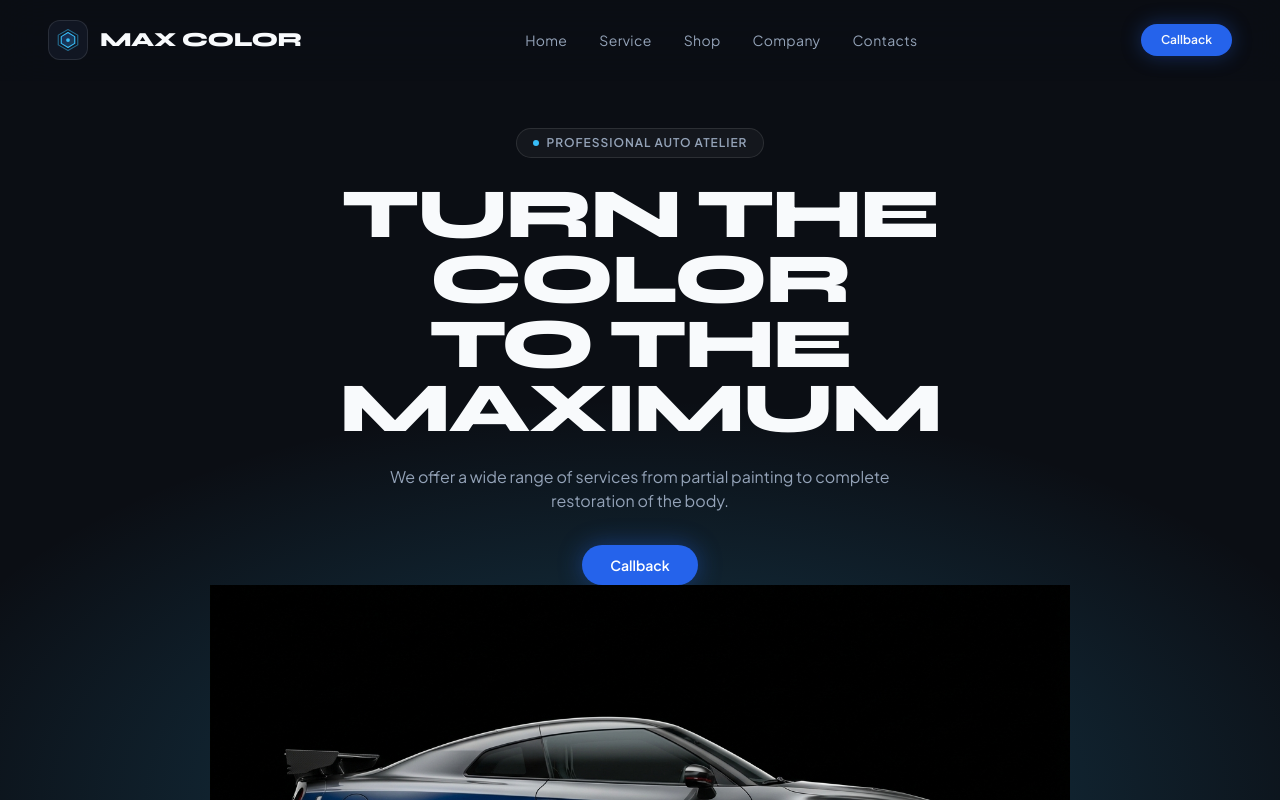
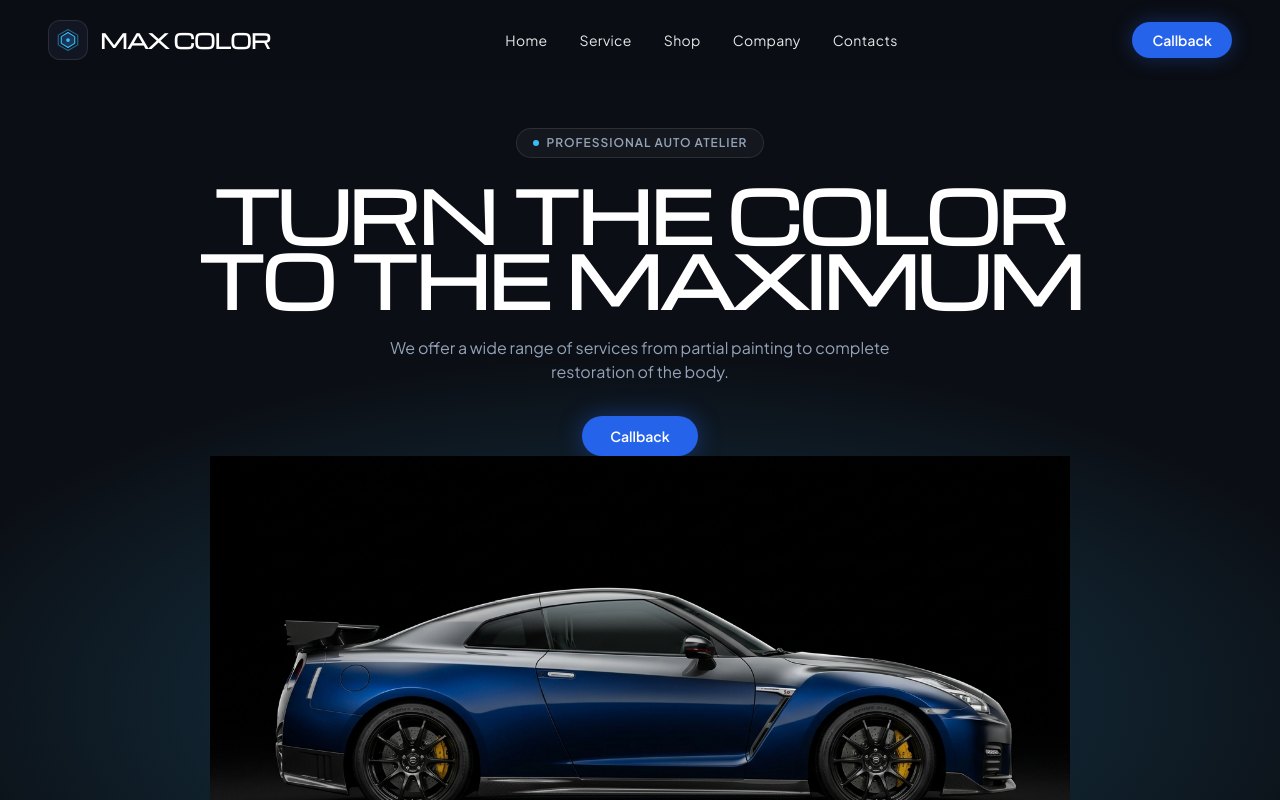
Before and after one commit to Adem-elwafi/aura-auto-atelier, a React (Vite) app: page / in a window 1280 px wide. Shown: the top 800 px of the page. Built offline with nearby package versions, Linux system fonts and the light colour scheme.

Commit message:
chore(typography): migrate to Michroma font and deploy GT-R hero assets

```diff
--- a/index.html
+++ b/index.html
@@ -8,9 +8,9 @@
     <title>MAX COLOR | Professional Auto Atelier</title>
     <link rel="preconnect" href="https://fonts.googleapis.com">
     <link rel="preconnect" href="https://fonts.gstatic.com" crossorigin>
-    <!-- Preload Syne to prevent Flash of Unstyled Text on hero headline -->
-    <link rel="preload" as="style" href="https://fonts.googleapis.com/css2?family=Syne:wght@700;800&family=Plus+Jakarta+Sans:wght@400;500;600&display=swap">
-    <link href="https://fonts.googleapis.com/css2?family=Syne:wght@700;800&family=Plus+Jakarta+Sans:wght@400;500;600&display=swap" rel="stylesheet" media="all">
+    <!-- Preload Michroma to prevent Flash of Unstyled Text on hero headline -->
+    <link rel="preload" as="style" href="https://fonts.googleapis.com/css2?family=Michroma&family=Plus+Jakarta+Sans:wght@400;500;600&display=swap">
+    <link href="https://fonts.googleapis.com/css2?family=Michroma&family=Plus+Jakarta+Sans:wght@400;500;600&display=swap" rel="stylesheet" media="all">
   </head>
   <body class="bg-canvas text-textPrimary font-body antialiased min-h-screen">
     <div id="root"></div>
--- a/src/assets/images/index.ts
+++ b/src/assets/images/index.ts
@@ -9,7 +9,8 @@ export interface AssetImageMeta {
   sizeKb: number;
 }
 
-// Hero Vehicle Assets
+import heroGtrRaw from './hero/hero_gtr_raw.jpg';
+import heroGtrFinished from './hero/hero_gtr_finished.jpg';
 import heroVehicleCutout from './hero/hero_vehicle.webp';
 import heroVehicleShadow from './hero/hero_vehicle_shadow.webp';
 import gtrBeingPainted from './hero/gtr_being_painted.jpg';
@@ -26,6 +27,8 @@ import serviceWindowTint from './services/service_window_tint.webp';
 import footerShowcase from './footer/footer_showcase.webp';
 
 export const HERO_ASSETS = {
+  raw: heroGtrRaw,
+  finished: heroGtrFinished,
   cutout: heroVehicleCutout,
   shadow: heroVehicleShadow,
   beingPainted: gtrBeingPainted,
--- a/src/components/layout/Navbar.tsx
+++ b/src/components/layout/Navbar.tsx
@@ -74,7 +74,7 @@ export function Navbar({ onRequestCallback }: NavbarProps) {
             </svg>
           </div>
 
-          <span className="font-display font-extrabold text-xl tracking-tight text-textPrimary">
+          <span className="font-display font-extrabold text-xl tracking-tight text-white">
             MAX COLOR
           </span>
         </a>
@@ -85,7 +85,7 @@ export function Navbar({ onRequestCallback }: NavbarProps) {
             <a
               key={route.anchor}
               href={route.anchor}
-              className="text-xs sm:text-sm tracking-wide text-textSecondary hover:text-textPrimary transition-colors relative py-1 after:absolute after:bottom-0 after:left-0 after:w-0 after:h-[2px] after:bg-cyan hover:after:w-full after:transition-all after:duration-200"
+              className="text-sm tracking-wide text-white/90 hover:text-white transition-colors relative py-1 after:absolute after:bottom-0 after:left-0 after:w-0 after:h-[2px] after:bg-cyan hover:after:w-full after:transition-all after:duration-200"
             >
               {route.label}
             </a>
@@ -97,7 +97,7 @@ export function Navbar({ onRequestCallback }: NavbarProps) {
           <button
             type="button"
             onClick={onRequestCallback}
-            className="rounded-full bg-cobalt hover:bg-cobaltHover text-textPrimary px-5 py-2 text-xs font-semibold shadow-[0_0_20px_rgba(37,99,235,0.35)] active:scale-[0.98] transition-all"
+            className="rounded-full bg-cobalt hover:bg-cobaltHover text-white px-5 py-2 text-xs sm:text-sm font-semibold shadow-[0_0_20px_rgba(37,99,235,0.35)] active:scale-[0.98] transition-all"
           >
             Callback
           </button>
@@ -134,7 +134,7 @@ export function Navbar({ onRequestCallback }: NavbarProps) {
                     key={route.anchor}
                     href={route.anchor}
                     onClick={() => setIsMobileMenuOpen(false)}
-                    className="flex items-center justify-between py-2 text-base font-medium text-textSecondary hover:text-textPrimary transition-colors"
+                    className="flex items-center justify-between py-2 text-base font-medium text-white/90 hover:text-white transition-colors"
                   >
                     <span>{route.label}</span>
                     <ArrowUpRight className="w-4 h-4 text-textMuted" />
@@ -149,7 +149,7 @@ export function Navbar({ onRequestCallback }: NavbarProps) {
                     setIsMobileMenuOpen(false);
                     onRequestCallback();
                   }}
-                  className="w-full rounded-full bg-cobalt hover:bg-cobaltHover text-textPrimary py-2.5 text-xs font-semibold shadow-[0_0_20px_rgba(37,99,235,0.35)] active:scale-[0.98] transition-all text-center"
+                  className="w-full rounded-full bg-cobalt hover:bg-cobaltHover text-white py-2.5 text-xs sm:text-sm font-semibold shadow-[0_0_20px_rgba(37,99,235,0.35)] active:scale-[0.98] transition-all text-center"
                 >
                   Callback
                 </button>
--- a/src/index.css
+++ b/src/index.css
@@ -13,7 +13,7 @@
 
   body {
     background-color: #0B0E14;
-    color: #F8FAFC;
+    color: #FFFFFF;
     font-family: "Plus Jakarta Sans", sans-serif;
     -webkit-font-smoothing: antialiased;
     -moz-osx-font-smoothing: grayscale;
@@ -22,14 +22,15 @@
   }
 
   h1, h2, h3 {
-    font-family: 'Syne', sans-serif;
-    letter-spacing: -0.03em;
+    font-family: 'Michroma', sans-serif;
+    letter-spacing: 0.02em;
+    font-weight: 400;
   }
 
 
   .font-display {
-    font-family: 'Syne', sans-serif;
-    letter-spacing: -0.03em;
+    font-family: 'Michroma', sans-serif;
+    letter-spacing: 0.02em;
   }
 
   ::selection {
--- a/tailwind.config.ts
+++ b/tailwind.config.ts
@@ -16,16 +16,17 @@ export default {
         cobalt: '#2563EB',
         cobaltHover: '#1D4ED8',
         cyan: '#38BDF8',
-        textPrimary: '#F8FAFC',
+        textPrimary: '#FFFFFF',
         textSecondary: '#94A3B8',
         textMuted: '#64748B',
       },
       fontFamily: {
-        display: ['Syne', 'sans-serif'],
+        display: ['Michroma', 'sans-serif'],
         body: ['"Plus Jakarta Sans"', 'sans-serif'],
       },
       letterSpacing: {
-        'tight-heading': '-0.03em',
+        display: '0.02em',
+        'tight-heading': '0.02em',
         'overline-tracking': '0.08em',
       },
     },
```
Also changed, not shown: src/assets/images/hero/hero_gtr_finished.jpg (added), src/assets/images/hero/hero_gtr_raw.jpg (added).
